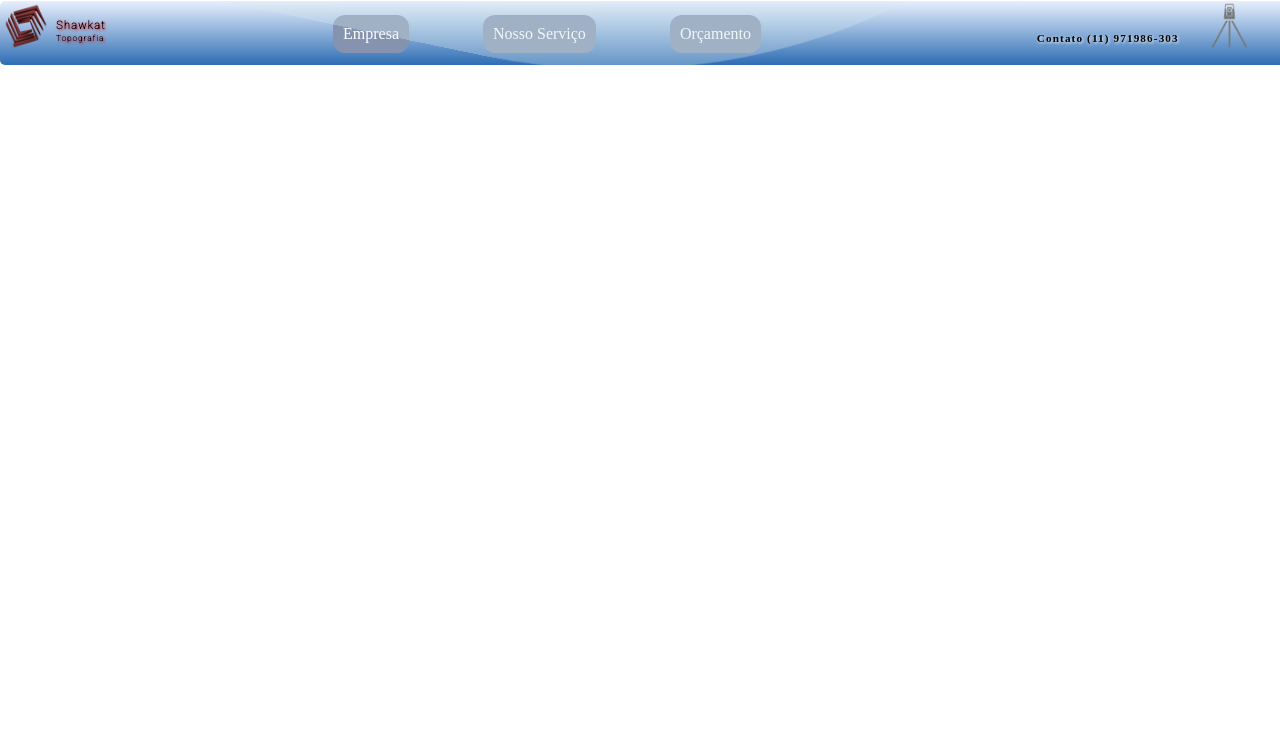
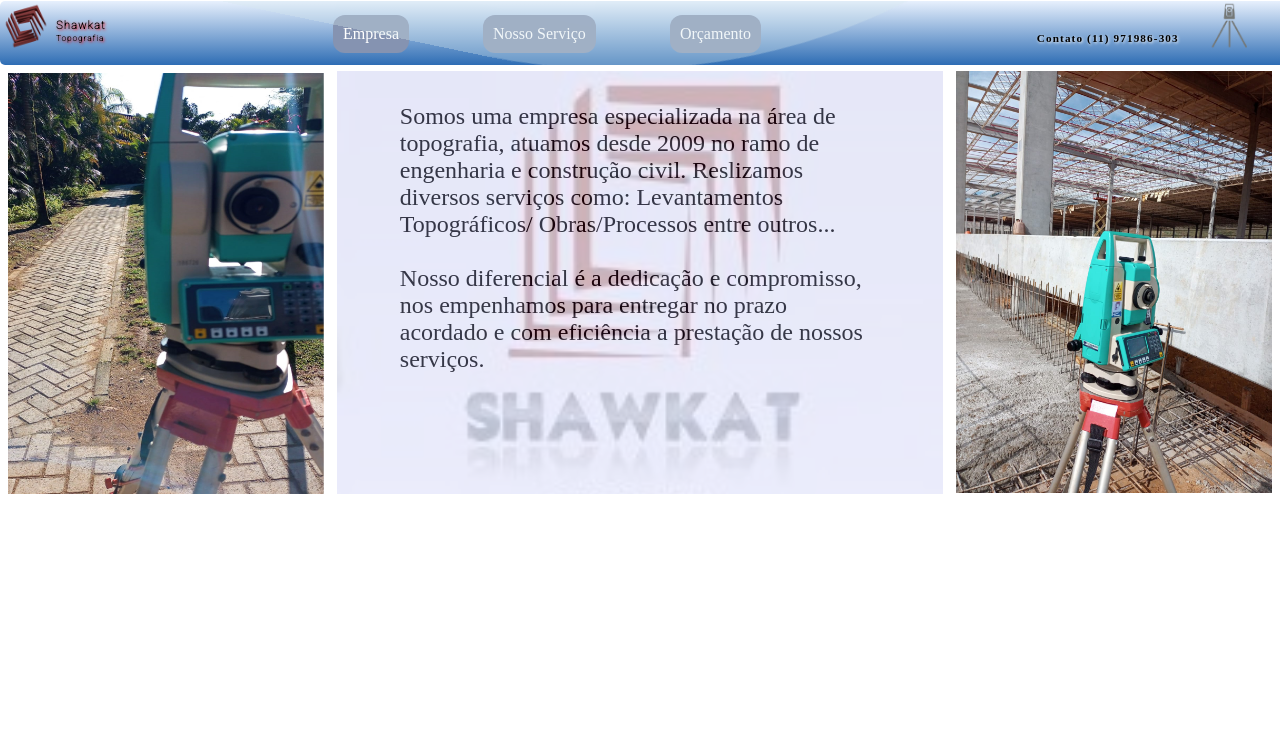
Before and after one commit to MahmoudAlslman/shtopo.github.io, a plain HTML site: page index.html in a window 1280 px wide. Shown: the top 755 px of the page. Drawn offline with Linux system fonts and the light colour scheme; a web font is replaced by a local one.

Commit message:
termeni o hero da pagina

```diff
--- a/BG.css
+++ b/BG.css
@@ -29,3 +29,24 @@
   from { transform: rotate(0deg);}
   from { transform: rotate(360deg);}
 }
+
+.heroBackgraound{
+  margin-top: -33.5%;
+  margin-right: 26%;
+  margin-left: 26%;
+  padding-bottom: 33.5%;
+
+  background-image: url("/pic/LogoBg01.jpg");,
+  display: inline;
+  background-repeat: no-repeat;
+
+
+  background-position: center;
+  background-repeat: no-repeat;
+  background-size: cover;
+  opacity: 0.3;
+}
+
+.clintsBackground {
+  background-color: #2e6db4;
+}
--- a/index.html
+++ b/index.html
@@ -9,6 +9,7 @@
 <link rel="preconnect" href="https://fonts.googleapis.com">
 <link rel="preconnect" href="https://fonts.gstatic.com" crossorigin>
 <link href="https://fonts.googleapis.com/css2?family=Bungee+Inline&family=Phudu:wght@300&family=Roboto:wght@100&display=swap" rel="stylesheet">
+<link href="https://fonts.googleapis.com/css2?family=Gloock&display=swap" rel="stylesheet">
 
 <!--CSS-->
 <link rel="stylesheet" href="BG.css">
@@ -48,6 +49,26 @@
 
         </nav>
     </header>
+<main>
+
+    <nav class="Hero">
+
+        <img class="HeroImg12" alt="Logo de SH topo" src="./pic/Prijeitos/Pro12.jpeg" width="25%" height="50%">
+
+        <img class="HeroImg01" alt="Logo de SH topo" src="./pic/Prijeitos/Pro01.jpeg" width="25%" height="50%">
+        <div class="heroBackgraound">
+
+        </div>
+        <p class="heroText ">
+            Somos uma empresa especializada na área de topografia, atuamos desde 2009 no ramo de engenharia e construção civil.  Reslizamos diversos serviços como: Levantamentos Topográficos/ Obras/Processos entre outros... <br>
+            <br>
+
+            Nosso diferencial é a dedicação e compromisso, nos empenhamos para entregar no prazo acordado e com eficiência a prestação de nossos serviços.
+        </p>
+    </nav>
+
+
+</main>
 
 </body>
 
--- a/styles.css
+++ b/styles.css
@@ -53,3 +53,31 @@
     text-shadow: 1px 1px 3px hsl(240deg 7% 97%);
     font-weight: bold;
 }
+ .HeroImg12 {
+  margin-left: 75%;
+  margin-top: 5%;
+ }
+
+ .HeroImg01 {
+  display: flex;
+  margin-top: -33.5%;
+
+ }
+
+ .heroText{
+  margin-top: -31%;
+  margin-right: 28%;
+  margin-left: 28%;
+  padding-bottom: 30%;
+  padding-left: 3%;
+  padding-right: 3%;
+  font-family: 'Gloock', serif;
+  font-size: 1.5rem;
+
+
+ }
+
+ .clints{
+  margin-top: -12.5%;
+
+ }
```
Also changed, not shown: pic/LogoBg01.jpg (added), pic/Prijeitos/Pro01.jpeg (added), pic/Prijeitos/Pro02.jpeg (added), pic/Prijeitos/Pro03.jpeg (added), pic/Prijeitos/Pro04.jpeg (added), pic/Prijeitos/Pro05.jpeg (added), pic/Prijeitos/Pro06.jpeg (added), pic/Prijeitos/Pro07.jpeg (added), pic/Prijeitos/Pro08.jpeg (added), pic/Prijeitos/Pro09.jpeg (added), pic/Prijeitos/Pro10.jpeg (added), pic/Prijeitos/Pro11.jpeg (added), pic/Prijeitos/Pro12.jpeg (added), pic/Prijeitos/Pro13.jpeg (added), 2 more files.
